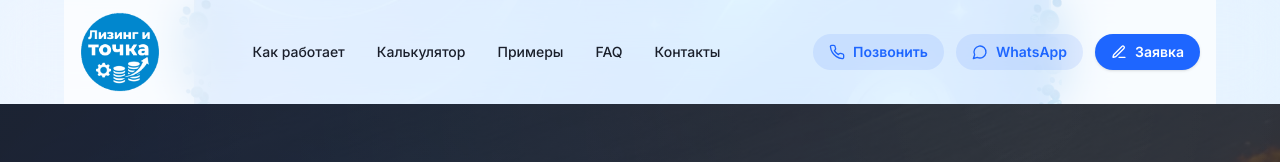
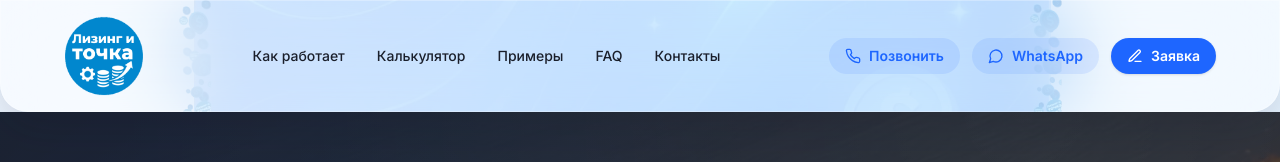
Before and after one commit to peexthree/lizing, a Next.js app: page / in a window 1280 px wide. Shown: the top 162 px of the page. Built offline with nearby package versions, Linux system fonts and the light colour scheme; no server answers.

Commit message:
╨Ю╨▒╨╜╨╛╨▓╨╕╨╗ ╨║╨╛╨┤ ╨┐╤А╨╛╨╡╨║╤В╨░

```diff
--- a/components/Header.tsx
+++ b/components/Header.tsx
@@ -23,22 +23,26 @@ export default function Header() {
       initial={{ opacity: 0, y: -20 }}
       animate={{ opacity: 1, y: 0 }}
       transition={{ duration: 0.6, ease: 'easeOut' }}
-      className="sticky top-0 z-50 backdrop-blur-xl"
+      className="sticky top-0 z-50 w-full"
     >
       <motion.div
         animate={{
           backgroundColor: scrolled
-            ? 'rgba(255,255,255,0.9)'
-            : 'rgba(255,255,255,0.7)',
+            ? 'rgba(255, 255, 255, 0.68)'
+            : 'rgba(255, 255, 255, 0.48)',
+          borderColor: scrolled
+            ? 'rgba(255, 255, 255, 0.4)'
+            : 'rgba(255, 255, 255, 0.28)',
           boxShadow: scrolled
-            ? '0 2px 12px rgba(0,0,0,0.08)'
-            : '0 0 0 rgba(0,0,0,0)',
-          paddingTop: scrolled ? '0.5rem' : '0.75rem',
-          paddingBottom: scrolled ? '0.5rem' : '0.75rem'
+            ? '0 24px 55px rgba(15, 23, 42, 0.18)'
+            : '0 18px 45px rgba(15, 23, 42, 0.14)',
+          paddingTop: scrolled ? '0.6rem' : '0.95rem',
+          paddingBottom: scrolled ? '0.6rem' : '0.95rem'
         }}
         transition={{ duration: 0.3, ease: 'easeInOut' }}
-        className="mx-auto flex max-w-6xl items-center justify-between px-4"
+        className="relative w-full overflow-hidden rounded-b-3xl border border-white/30 bg-white/30 px-3 backdrop-blur-2xl supports-[backdrop-filter]:bg-white/20 sm:px-6 lg:px-10"
       >
+        <div className="mx-auto flex w-full max-w-6xl items-center justify-between gap-4">
           {/* Логотип */}
           <motion.div
             animate={{ scale: scrolled ? 0.8 : 1 }}
@@ -91,11 +95,12 @@ export default function Header() {
 
           {/* Мобильное меню */}
           <button
-          className="md:hidden rounded-md p-2 text-dark hover:bg-accent/10 transition"
+            className="md:hidden rounded-md p-2 text-dark transition hover:bg-accent/10"
             onClick={() => setOpen(!open)}
           >
             <Menu className="h-6 w-6" />
           </button>
+        </div>
       </motion.div>
 
       {/* Выпадающее меню mobile */}
@@ -106,7 +111,7 @@ export default function Header() {
             animate={{ opacity: 1, y: 0 }}
             exit={{ opacity: 0, y: -10 }}
             transition={{ duration: 0.25 }}
-            className="md:hidden bg-white/95 backdrop-blur-xl border-t border-white/20 shadow-lg"
+            className="md:hidden border-t border-white/30 bg-white/60 backdrop-blur-2xl shadow-xl supports-[backdrop-filter]:bg-white/30"
           >
             <nav className="flex flex-col gap-4 px-4 py-6 text-sm font-medium">
               <a href="#how" className="text-dark hover:text-accent transition">Как работает</a>
```
Lines whose indentation alone changed are shown as unchanged.
